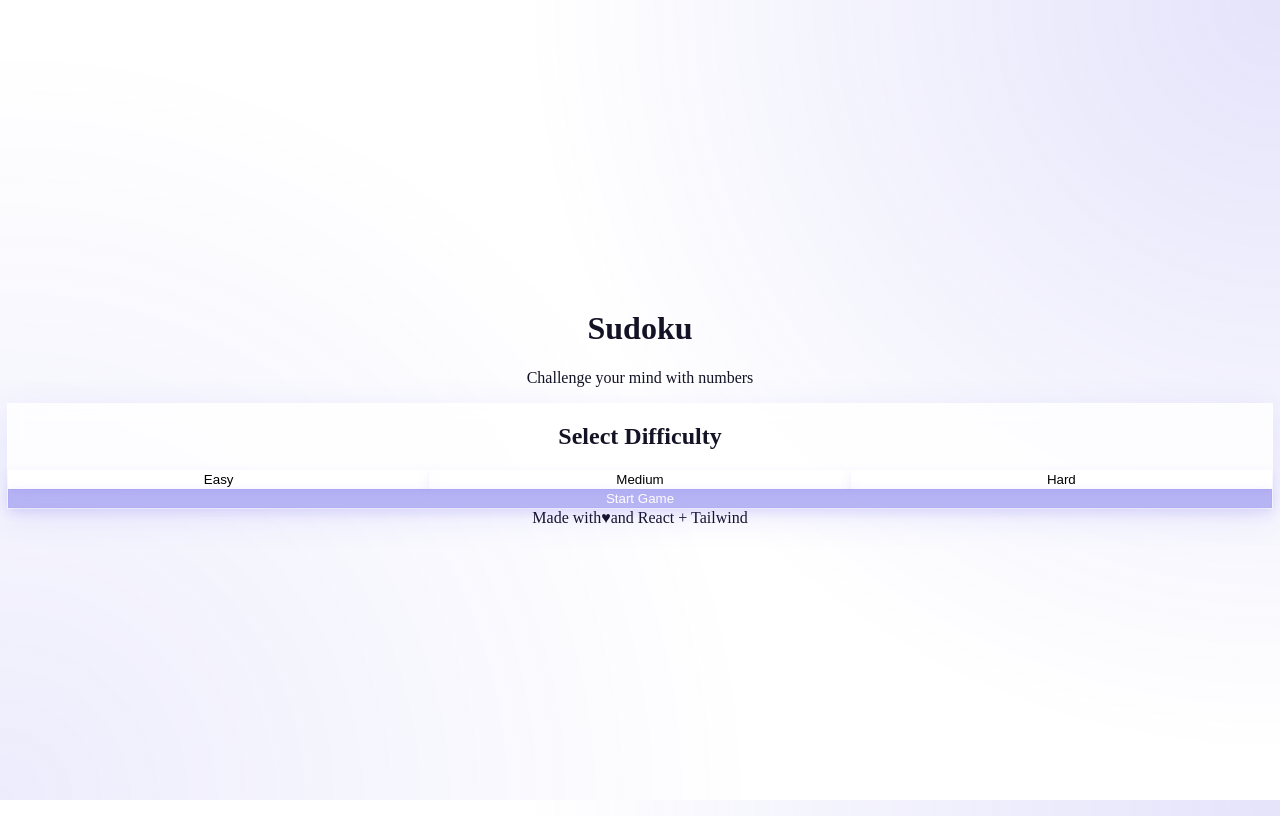
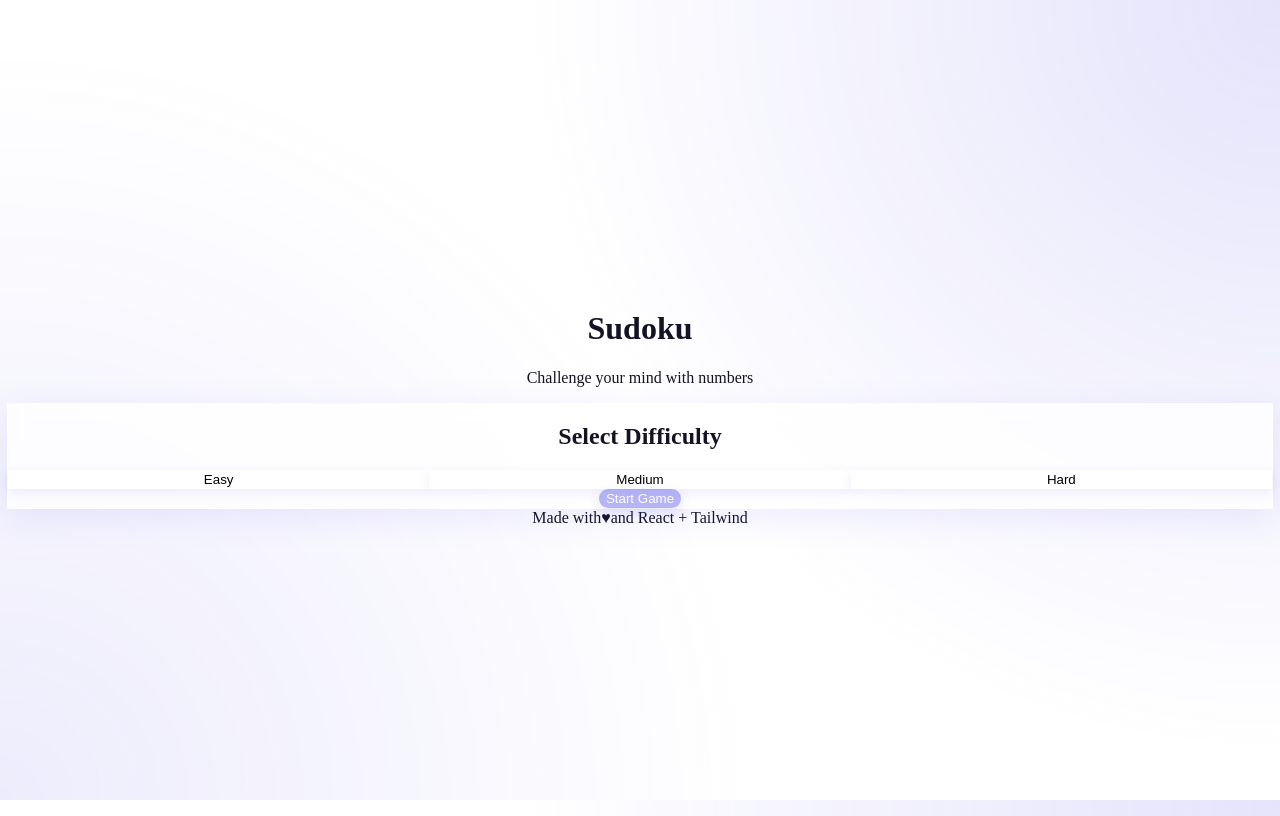
Before and after one commit to f1amee-dev/sudoku, a React (Vite) app: page / in a window 1280 px wide. Built offline with nearby package versions, Linux system fonts and the light colour scheme.

Commit message:
change start game button to oval shape with more spacing

```diff
--- a/src/App.tsx
+++ b/src/App.tsx
@@ -55,11 +55,11 @@ function App() {
                 Hard
               </button>
             </div>
-            <div className="mt-6">
+            <div className="mt-10 flex justify-center">
               <button
                 onClick={handleStartGame}
                 disabled={!selectedMenuDifficulty}
-                className={`w-full py-4 px-6 rounded-xl ${!selectedMenuDifficulty ? 'opacity-50 cursor-not-allowed' : ''} glass-button-primary font-medium`}
+                className={`px-12 py-3 rounded-full ${!selectedMenuDifficulty ? 'opacity-50 cursor-not-allowed' : ''} glass-button-primary font-medium no-pop`}
               >
                 Start Game
               </button>
--- a/src/index.css
+++ b/src/index.css
@@ -132,6 +132,11 @@
   transform: translateY(0);
 }
 
+/* Override hover transform for buttons with no-pop class */
+.no-pop:hover {
+  transform: none !important;
+}
+
 .sudoku-grid {
   display: grid;
   grid-template-columns: repeat(9, 1fr);
```
